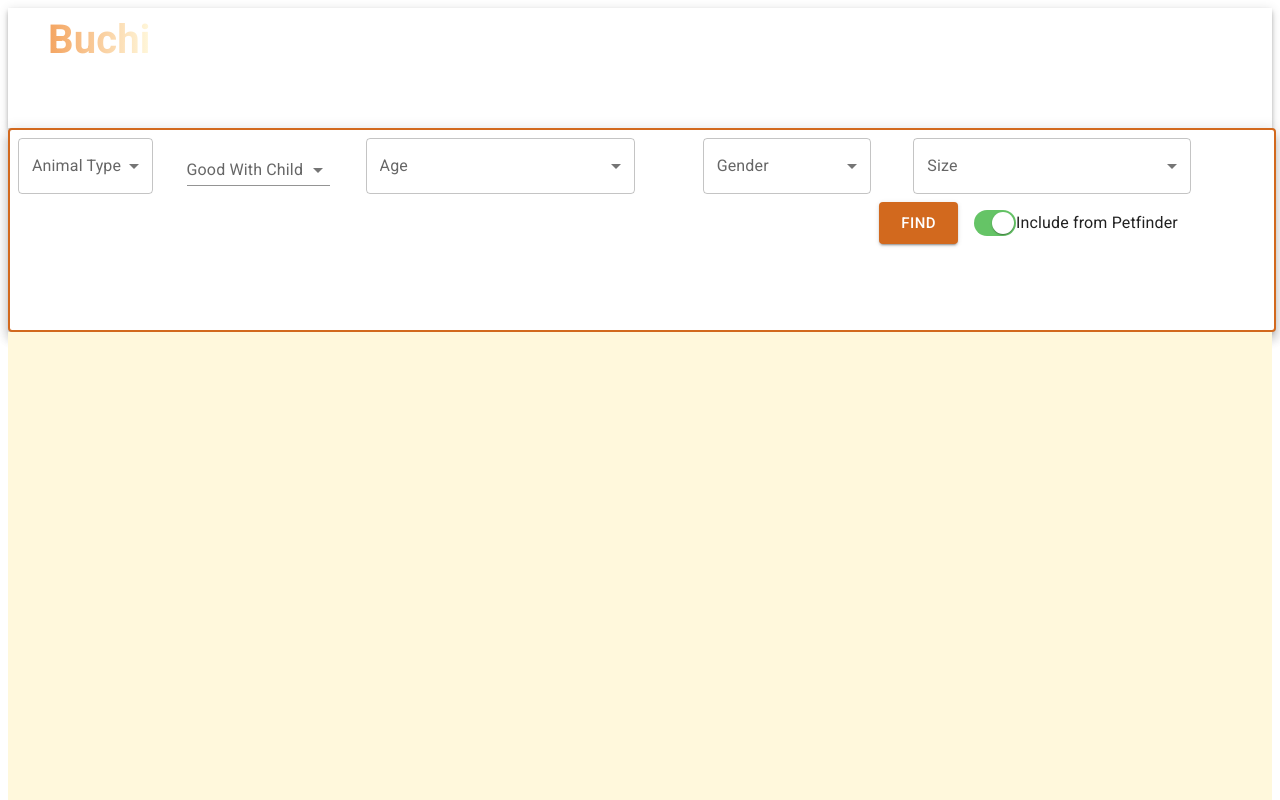
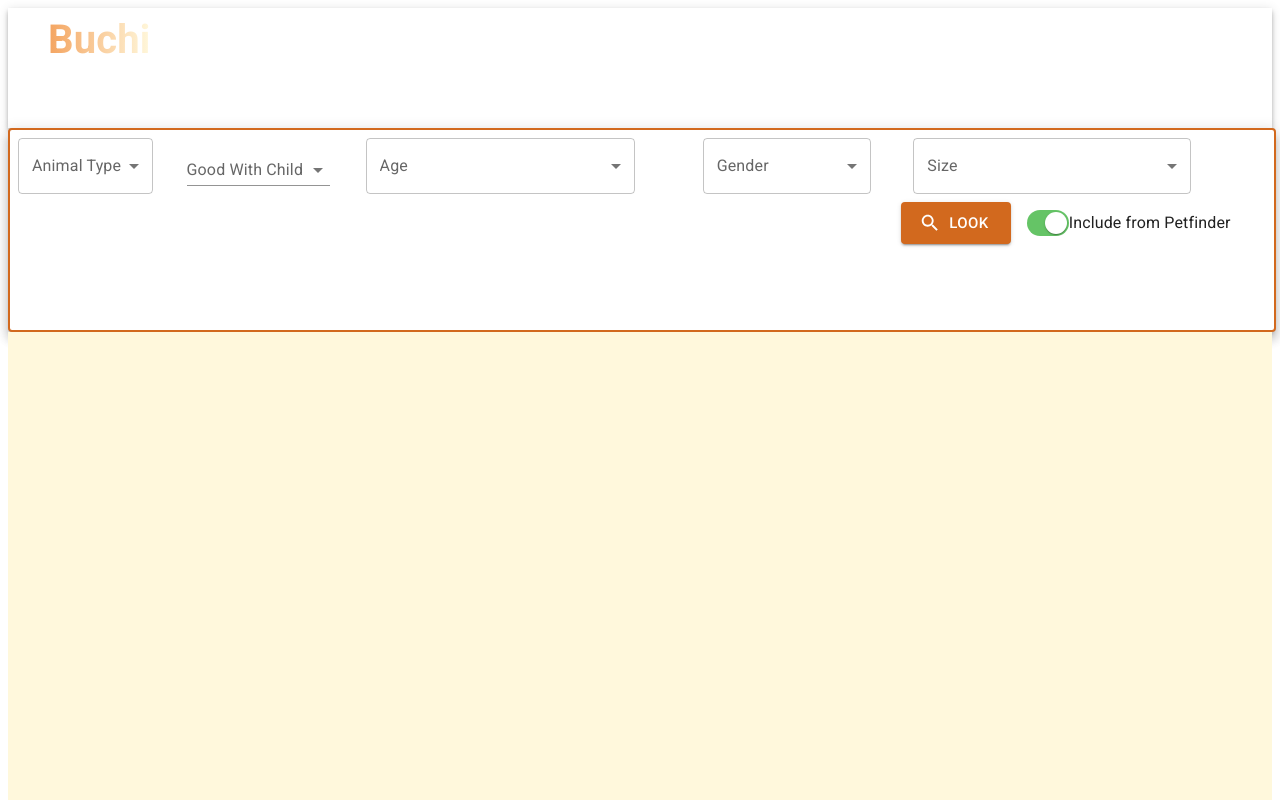
Before and after one commit to Abrish-Green/Buchi, a React (Create React App) app: page /pet/1 in a window 1280 px wide. Shown: the top 800 px of the page. Built offline with nearby package versions, Linux system fonts and the light colour scheme.

Commit message:
Updated Pets/Index.js

```diff
--- a/src/pages/Pets/index.js
+++ b/src/pages/Pets/index.js
@@ -6,6 +6,8 @@ import Typography from '@mui/material/Typography';
 import IconButton from '@mui/material/IconButton';
 import MenuIcon from '@mui/icons-material/Menu';
 import { Button, Grid, Paper } from '@mui/material';
+
+import SearchIcon from '@mui/icons-material/Search';
 
 import { MultipleSelects, GoodWithChildren, SwitchForApiCheckToggler } from './Selects'
 import { Link } from 'react-router-dom';
@@ -94,12 +96,12 @@ const Index = () => {
             <MultipleSelects data={MultipleSelectMenu[3]} title="Size" />
            </Grid>
            <Grid container item xs={12} sm={12} md={12}>
-                <Grid xs={6} md={9}>
-                    <Button sx={{ bgcolor: '#D2691E',float: 'right' }} variant="contained" size="large">
-                        Find
+                <Grid xs={6} md={9.5}>
+                    <Button sx={{ bgcolor: '#D2691E',float: 'right' }} variant="contained" size="large" startIcon={<SearchIcon />}>
+                        Look
                     </Button>
                 </Grid>
-                <Grid item xs={6} md={3} sx={{ float: 'right' }}>
+                <Grid item xs={6} md={2.5} sx={{ float: 'right' }}>
                     <SwitchForApiCheckToggler />
 
                 </Grid>
```
